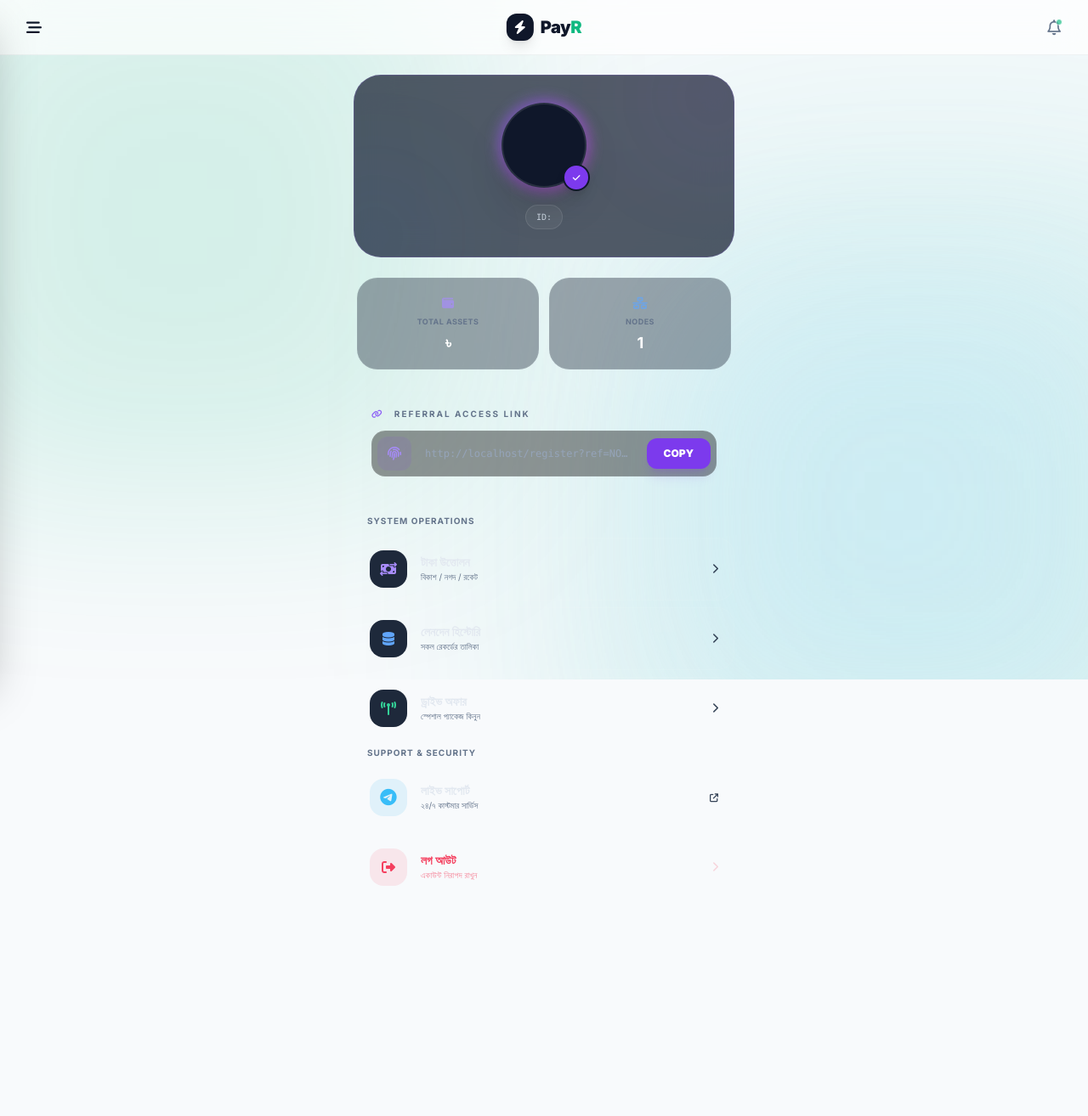
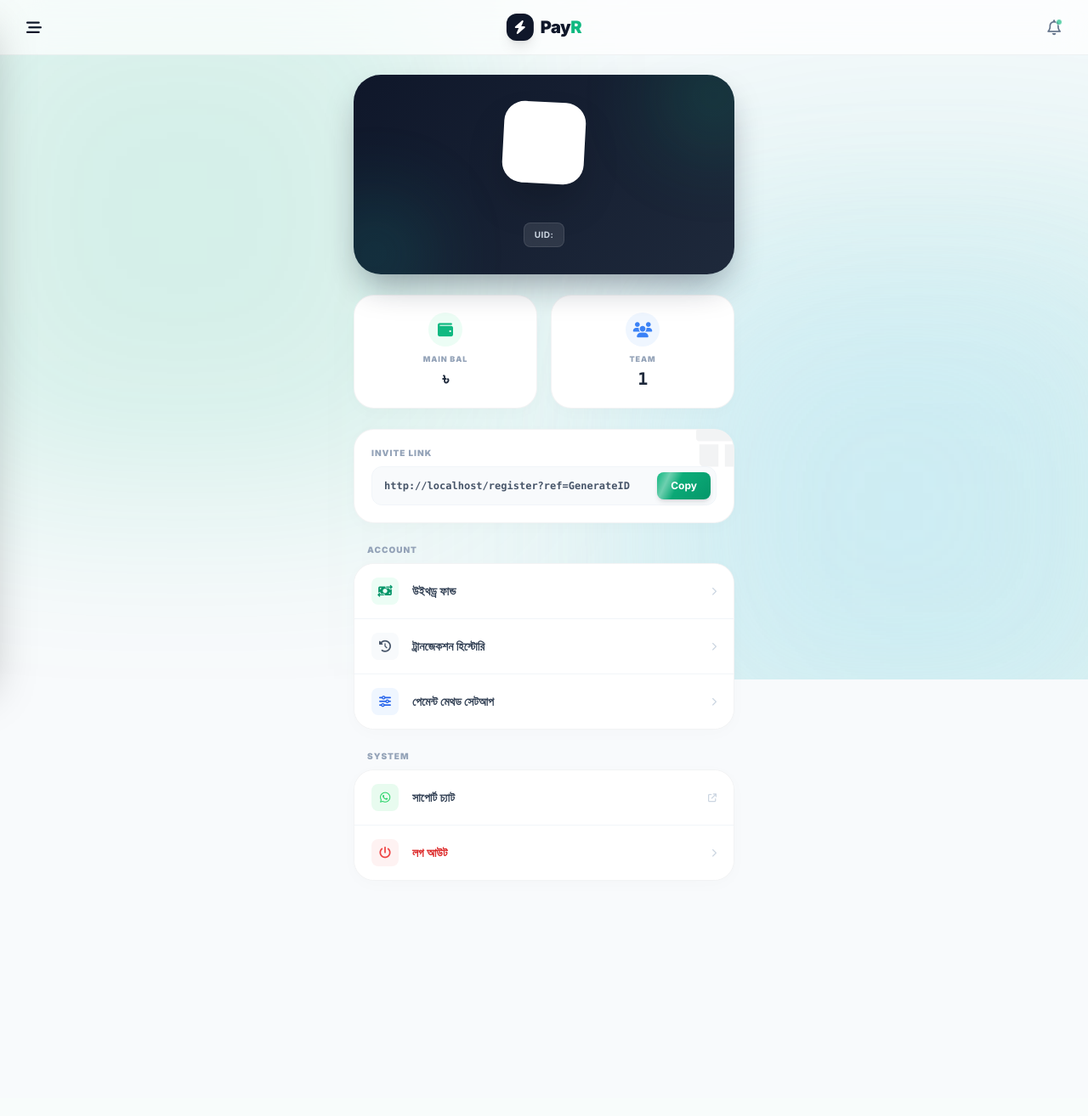
Before and after one commit to siafulislam45/Oay, a Flask app: template templates/account.html in a window 1280 px wide. Shown: the whole page at 85% size. After the commit the page ends 1011 px from the top, so only its background shows below. Run offline with Flask 3, Linux system fonts and the light colour scheme; the template is opened without the code that fills it: most values are stand-ins (such as "Sample title", 1, 10 or a date in 2020); data that the repository does not hold is empty; parts of the project's set-up code (start-up, migrations or seed data) failed here and were passed over; some libraries are stand-ins or nearby versions.

Commit message:
Update account.html

```diff
--- a/templates/account.html
+++ b/templates/account.html
@@ -2,257 +2,160 @@
 {% block content %}
 
 <style>
-    /* AI Animation Effects */
-    .reveal-page { animation: reveal 0.7s cubic-bezier(0.16, 1, 0.3, 1); }
-    @keyframes reveal { from { opacity: 0; transform: translateY(30px); } to { opacity: 1; transform: translateY(0); } }
+    .fade-up { animation: fadeUp 0.5s ease-out forwards; opacity: 0; transform: translateY(20px); }
+    @keyframes fadeUp { to { opacity: 1; transform: translateY(0); } }
 
-    /* AI Premium Cards */
-    .ai-profile-card {
-        background: rgba(15, 23, 42, 0.7);
-        backdrop-filter: blur(20px);
-        border: 1px solid rgba(139, 92, 246, 0.2);
-        border-radius: 32px;
-        position: relative;
+    .profile-header {
+        background: linear-gradient(135deg, #0F172A 0%, #1E293B 100%);
+        box-shadow: 0 20px 40px -10px rgba(15, 23, 42, 0.4);
+    }
+
+    /* iOS Style Menu List */
+    .menu-group {
+        background: white;
+        border-radius: 24px;
+        border: 1px solid rgba(15, 23, 42, 0.05);
+        box-shadow: 0 4px 20px rgba(0, 0, 0, 0.02);
         overflow: hidden;
     }
-
-    .vip-glow-border {
-        border: 1px solid rgba(234, 179, 8, 0.4) !important;
-        box-shadow: 0 0 25px rgba(234, 179, 8, 0.1);
-    }
-
-    .ai-stat-card {
-        background: rgba(30, 41, 59, 0.4);
-        border: 1px solid rgba(255, 255, 255, 0.05);
-        border-radius: 24px;
-        transition: all 0.3s ease;
-    }
-    .ai-stat-card:active { transform: scale(0.95); background: rgba(139, 92, 246, 0.1); }
-
-    .ai-list-item {
-        background: rgba(255, 255, 255, 0.03);
-        border: 1px solid rgba(255, 255, 255, 0.05);
-        border-radius: 20px;
-        padding: 14px 18px;
+    .menu-item {
         display: flex;
         align-items: center;
         justify-content: space-between;
-        margin-bottom: 10px;
-        transition: all 0.2s ease;
+        padding: 16px 20px;
+        background: white;
+        transition: background-color 0.2s;
     }
-    .ai-list-item:active { transform: translateX(8px); background: rgba(255, 255, 255, 0.07); }
-
-    /* Avatar Glow */
-    .avatar-container {
-        position: relative;
-        width: 100px;
-        height: 100px;
-        margin: 0 auto;
-    }
-    .avatar-glow {
-        position: absolute;
-        inset: -4px;
-        background: linear-gradient(135deg, #8B5CF6, #D946EF);
-        border-radius: 50%;
-        opacity: 0.6;
-        filter: blur(8px);
-    }
-    .vip-avatar-glow {
-        background: linear-gradient(135deg, #FBBF24, #F59E0B) !important;
-    }
+    .menu-item:active { background-color: #F8FAFC; }
+    .menu-item:not(:last-child) { border-bottom: 1px solid #F1F5F9; }
 </style>
 
-<div class="max-w-md mx-auto space-y-6 reveal-page pb-32 pt-4">
+<div class="max-w-md mx-auto space-y-6 fade-up pb-32 pt-4">
 
-    <!-- 1. AI PROFILE HEADER -->
-    <div class="ai-profile-card p-8 text-center {% if user.current_level > 0 %} vip-glow-border {% endif %}">
-
-        <!-- Decorative Background Glow -->
-        <div class="absolute -top-10 -right-10 w-32 h-32 bg-violet-600/10 rounded-full blur-3xl"></div>
-        <div class="absolute -bottom-10 -left-10 w-32 h-32 bg-blue-600/10 rounded-full blur-3xl"></div>
+    <!-- 1. PROFILE HEADER CARD -->
+    <div class="profile-header rounded-[32px] p-8 text-white relative overflow-hidden text-center">
+        <!-- Abstract Glows -->
+        <div class="absolute top-0 right-0 w-32 h-32 bg-emerald-500 opacity-20 rounded-full blur-[50px] -mr-10 -mt-10"></div>
+        <div class="absolute bottom-0 left-0 w-32 h-32 bg-teal-500 opacity-20 rounded-full blur-[50px] -ml-10 -mb-10"></div>
 
         <div class="relative z-10">
-            <!-- Avatar with dynamic glow -->
-            <div class="avatar-container mb-4">
-                <div class="avatar-glow {% if user.current_level > 0 %} vip-avatar-glow {% endif %}"></div>
-                <div class="relative w-full h-full bg-slate-900 rounded-full border-2 border-white/10 flex items-center justify-center text-3xl font-bold text-white shadow-2xl">
+            <!-- Avatar -->
+            <div class="relative inline-block mb-4">
+                <div class="h-24 w-24 bg-white rounded-[24px] flex items-center justify-center text-slate-900 text-4xl font-black shadow-2xl mx-auto transform rotate-3">
                     {{ user.email[0] | upper }}
                 </div>
+                <!-- Verification Badge -->
+                {% if user.is_active %}
+                <div class="absolute -bottom-2 -right-2 bg-emerald-500 text-white h-8 w-8 rounded-full flex items-center justify-center border-4 border-[#0F172A] shadow-sm" title="Verified">
+                    <i class="fa-solid fa-check text-[10px]"></i>
+                </div>
+                {% endif %}
+            </div>
 
-                <!-- Level Badge -->
-                <div class="absolute -bottom-1 -right-1 h-8 w-8 rounded-full border-2 border-slate-900 flex items-center justify-center shadow-lg
-                    {% if user.current_level > 0 %} bg-amber-500 text-slate-900 {% else %} bg-violet-600 text-white {% endif %}">
+            <!-- Info -->
+            <h2 class="text-2xl font-black tracking-tight">{{ user.full_name or user.email.split('@')[0] | title }}</h2>
+            <p class="text-slate-400 text-xs mt-1 font-medium">{{ user.email }}</p>
+
+            <!-- Badges Row -->
+            <div class="mt-6 flex items-center justify-center gap-2">
+                <div class="bg-white/10 backdrop-blur-md px-3 py-1.5 rounded-lg border border-white/10 text-[10px] font-bold tracking-wider uppercase text-slate-300">
+                    UID: <span class="text-white">{{ user.referral_code }}</span>
+                </div>
                 {% if user.current_level > 0 %}
-                        <i class="fa-solid fa-crown text-[10px]"></i>
-                    {% else %}
-                        <i class="fa-solid fa-check text-[10px]"></i>
+                <div class="bg-gradient-to-r from-yellow-400 to-yellow-600 text-slate-900 px-3 py-1.5 rounded-lg text-[10px] font-black tracking-widest uppercase shadow-md shadow-yellow-500/20">
+                    VIP LVL {{ user.current_level }}
+                </div>
                 {% endif %}
             </div>
         </div>
-
-            <h2 class="text-2xl font-bold tracking-tight text-white mb-1">
-                {{ user.full_name or user.email.split('@')[0] | title }}
-            </h2>
-            <p class="text-[11px] text-slate-400 font-mono tracking-widest uppercase mb-5">{{ user.email }}</p>
-
-            <div class="flex items-center justify-center gap-2">
-                <span class="px-3 py-1.5 bg-white/5 border border-white/10 rounded-full text-[10px] font-mono text-slate-300">
-                    ID: {{ user.referral_code }}
-                </span>
-                {% if user.current_level > 0 %}
-                <span class="px-3 py-1.5 bg-amber-500/10 border border-amber-500/20 rounded-full text-[10px] font-black text-amber-500 uppercase tracking-tighter">
-                    VIP NODE ACTIVE
-                </span>
-                {% endif %}
     </div>
 
-            {% if user.current_level > 0 %}
-            <p class="text-[9px] text-amber-500/60 mt-3 font-mono">
-                <i class="fa-regular fa-clock mr-1"></i> Valid Till: {{ user.vip_expiry[:10] if user.vip_expiry else 'N/A' }}
-            </p>
-            {% endif %}
+    <!-- 2. QUICK STATS -->
+    <div class="grid grid-cols-2 gap-4">
+        <div class="clean-card p-5 text-center">
+            <div class="h-10 w-10 bg-emerald-50 text-emerald-500 rounded-full flex items-center justify-center text-lg mx-auto mb-2"><i class="fa-solid fa-wallet"></i></div>
+            <p class="text-[9px] text-slate-400 font-black uppercase tracking-widest mb-0.5">Main Bal</p>
+            <h3 class="text-xl font-black text-slate-800 font-mono tracking-tight">৳{{ user.balance }}</h3>
+        </div>
+        <div class="clean-card p-5 text-center">
+            <div class="h-10 w-10 bg-blue-50 text-blue-500 rounded-full flex items-center justify-center text-lg mx-auto mb-2"><i class="fa-solid fa-users"></i></div>
+            <p class="text-[9px] text-slate-400 font-black uppercase tracking-widest mb-0.5">Team</p>
+            <h3 class="text-xl font-black text-slate-800 font-mono tracking-tight">{{ ref_count }}</h3>
         </div>
     </div>
 
-    <!-- 2. AI STATS GRID -->
-    <div class="grid {{ 'grid-cols-3' if user.current_level > 0 else 'grid-cols-2' }} gap-3 px-1">
+    <!-- 3. REFERRAL COPY BOX -->
+    <div class="clean-card p-5 relative overflow-hidden">
+        <div class="absolute right-0 top-0 opacity-5 text-6xl transform translate-x-4 -translate-y-4"><i class="fa-solid fa-gift"></i></div>
+        <p class="text-[10px] font-black text-slate-400 uppercase tracking-widest mb-2">Invite Link</p>
 
-        <div class="ai-stat-card p-4 text-center">
-            <div class="text-violet-400 mb-1 opacity-70"><i class="fa-solid fa-wallet text-sm"></i></div>
-            <p class="text-[9px] text-slate-500 font-bold uppercase tracking-wider mb-1">Total Assets</p>
-            <h3 class="text-lg font-bold text-white tracking-tighter">৳{{ user.balance }}</h3>
-        </div>
-
-        {% if user.current_level > 0 %}
-        <div class="ai-stat-card p-4 text-center border-amber-500/10 bg-amber-500/5">
-            <div class="text-amber-500 mb-1 opacity-70"><i class="fa-solid fa-bolt text-sm"></i></div>
-            <p class="text-[9px] text-amber-500/70 font-bold uppercase tracking-wider mb-1">VIP Earn</p>
-            <h3 class="text-lg font-bold text-amber-500 tracking-tighter">৳{{ user.vip_balance or 0 }}</h3>
-        </div>
-        {% endif %}
-
-        <div class="ai-stat-card p-4 text-center">
-            <div class="text-blue-400 mb-1 opacity-70"><i class="fa-solid fa-network-wired text-sm"></i></div>
-            <p class="text-[9px] text-slate-500 font-bold uppercase tracking-wider mb-1">Nodes</p>
-            <h3 class="text-lg font-bold text-white tracking-tighter">{{ ref_count }}</h3>
-        </div>
-    </div>
-
-    <!-- 3. REFERRAL LINK (Encrypted Link Style) -->
-    <div class="ai-card p-5 border border-white/5">
-        <label class="text-[10px] font-bold text-slate-500 mb-3 block uppercase tracking-[2px]"><i class="fa-solid fa-link text-violet-500 mr-2"></i> Referral Access Link</label>
-
-        <div class="flex items-center gap-2 p-1.5 bg-black/40 rounded-2xl border border-white/5">
-            <div class="h-10 w-10 bg-violet-600/10 text-violet-400 rounded-xl flex items-center justify-center flex-shrink-0">
-                <i class="fa-solid fa-fingerprint"></i>
-            </div>
-            <input type="text" id="refLink" value="..." class="bg-transparent text-xs font-mono text-slate-400 w-full outline-none truncate px-2" readonly>
-            <button onclick="copyRef(this)" class="bg-violet-600 text-white px-5 py-2.5 rounded-xl text-xs font-black shadow-lg shadow-violet-600/20 active:scale-90 transition-all">
-                COPY
+        <div class="flex items-center gap-2 bg-slate-50 p-1.5 rounded-xl border border-slate-100 relative z-10">
+            <input type="text" id="refLink" value="..." class="bg-transparent text-xs font-bold text-slate-600 w-full outline-none font-mono pl-2 truncate" readonly>
+            <button onclick="copyRef(this)" class="btn-emerald text-white px-4 py-2 rounded-lg text-xs font-bold shadow-md active:scale-95 transition flex-shrink-0">
+                Copy
             </button>
         </div>
     </div>
 
-    <!-- 4. NAVIGATION LIST -->
-    <div class="space-y-2">
-        <p class="text-[10px] font-bold text-slate-500 uppercase tracking-widest mb-3 ml-4">System Operations</p>
+    <!-- 4. SETTINGS LIST (iOS Style) -->
+    <div>
+        <p class="text-[10px] font-black text-slate-400 uppercase tracking-widest mb-2 ml-4">Account</p>
 
-        {% if user.current_level == 0 %}
-        <a href="/vip" class="ai-list-item group border-amber-500/20 bg-amber-500/5">
+        <div class="menu-group">
+            <a href="/withdraw" class="menu-item group">
                 <div class="flex items-center gap-4">
-                <div class="h-11 w-11 bg-amber-500 text-slate-900 rounded-2xl flex items-center justify-center shadow-lg shadow-amber-500/20 group-hover:rotate-12 transition-transform">
-                    <i class="fa-solid fa-crown text-lg"></i>
+                    <div class="h-8 w-8 bg-emerald-50 text-emerald-600 rounded-lg flex items-center justify-center group-hover:scale-110 transition"><i class="fa-solid fa-money-bill-transfer text-sm"></i></div>
+                    <span class="font-bold text-slate-700 text-sm">উইথড্র ফান্ড</span>
                 </div>
-                <div>
-                    <h4 class="font-bold text-amber-500 text-sm">VIP আপগ্রেড করুন</h4>
-                    <p class="text-[10px] text-amber-600/70">অটোমেটিক ইনকাম শুরু করুন</p>
+                <i class="fa-solid fa-chevron-right text-slate-300 text-[10px] group-hover:text-emerald-500 transition transform group-hover:translate-x-1"></i>
+            </a>
+
+            <a href="/history" class="menu-item group">
+                <div class="flex items-center gap-4">
+                    <div class="h-8 w-8 bg-slate-50 text-slate-600 rounded-lg flex items-center justify-center group-hover:scale-110 transition"><i class="fa-solid fa-clock-rotate-left text-sm"></i></div>
+                    <span class="font-bold text-slate-700 text-sm">ট্রানজেকশন হিস্টোরি</span>
                 </div>
+                <i class="fa-solid fa-chevron-right text-slate-300 text-[10px] group-hover:text-emerald-500 transition transform group-hover:translate-x-1"></i>
+            </a>
+
+            <a href="/adm" class="menu-item group">
+                <div class="flex items-center gap-4">
+                    <div class="h-8 w-8 bg-blue-50 text-blue-600 rounded-lg flex items-center justify-center group-hover:scale-110 transition"><i class="fa-solid fa-sliders text-sm"></i></div>
+                    <span class="font-bold text-slate-700 text-sm">পেমেন্ট মেথড সেটআপ</span>
                 </div>
-            <i class="fa-solid fa-chevron-right text-amber-600/50 text-xs"></i>
+                <i class="fa-solid fa-chevron-right text-slate-300 text-[10px] group-hover:text-emerald-500 transition transform group-hover:translate-x-1"></i>
+            </a>
+        </div>
+
+        <p class="text-[10px] font-black text-slate-400 uppercase tracking-widest mb-2 ml-4 mt-6">System</p>
+
+        <div class="menu-group">
+            {% if user.role == 'admin' %}
+            <a href="/admin" class="menu-item group">
+                <div class="flex items-center gap-4">
+                    <div class="h-8 w-8 bg-slate-900 text-white rounded-lg flex items-center justify-center group-hover:scale-110 transition"><i class="fa-solid fa-shield-halved text-sm"></i></div>
+                    <span class="font-bold text-slate-900 text-sm">এডমিন প্যানেল</span>
+                </div>
+                <i class="fa-solid fa-chevron-right text-slate-300 text-[10px] group-hover:text-slate-900 transition transform group-hover:translate-x-1"></i>
             </a>
             {% endif %}
 
-        <a href="/withdraw" class="ai-list-item group">
+            <a href="https://wa.me/8801894577178" target="_blank" class="menu-item group">
                 <div class="flex items-center gap-4">
-                <div class="h-11 w-11 bg-slate-800 text-violet-400 rounded-2xl flex items-center justify-center group-hover:bg-violet-600 group-hover:text-white transition-all">
-                    <i class="fa-solid fa-money-bill-transfer"></i>
+                    <div class="h-8 w-8 bg-[#25D366]/10 text-[#25D366] rounded-lg flex items-center justify-center group-hover:scale-110 transition"><i class="fa-brands fa-whatsapp text-sm"></i></div>
+                    <span class="font-bold text-slate-700 text-sm">সাপোর্ট চ্যাট</span>
                 </div>
-                <div>
-                    <h4 class="font-bold text-slate-200 text-sm">টাকা উত্তোলন</h4>
-                    <p class="text-[10px] text-slate-500">বিকাশ / নগদ / রকেট</p>
-                </div>
-            </div>
-            <i class="fa-solid fa-chevron-right text-slate-700 text-xs"></i>
+                <i class="fa-solid fa-arrow-up-right-from-square text-slate-300 text-[10px] group-hover:text-[#25D366] transition transform group-hover:translate-x-1"></i>
             </a>
 
-        <a href="/history" class="ai-list-item group">
+            <a href="/logout" class="menu-item group">
                 <div class="flex items-center gap-4">
-                <div class="h-11 w-11 bg-slate-800 text-blue-400 rounded-2xl flex items-center justify-center group-hover:bg-blue-600 group-hover:text-white transition-all">
-                    <i class="fa-solid fa-database"></i>
+                    <div class="h-8 w-8 bg-red-50 text-red-500 rounded-lg flex items-center justify-center group-hover:bg-red-500 group-hover:text-white transition"><i class="fa-solid fa-power-off text-sm"></i></div>
+                    <span class="font-bold text-red-600 text-sm">লগ আউট</span>
                 </div>
-                <div>
-                    <h4 class="font-bold text-slate-200 text-sm">লেনদেন হিস্টোরি</h4>
-                    <p class="text-[10px] text-slate-500">সকল রেকর্ডের তালিকা</p>
+                <i class="fa-solid fa-chevron-right text-slate-300 text-[10px] group-hover:text-red-500 transition transform group-hover:translate-x-1"></i>
+            </a>
         </div>
-            </div>
-            <i class="fa-solid fa-chevron-right text-slate-700 text-xs"></i>
-        </a>
-
-        <a href="/drive" class="ai-list-item group">
-            <div class="flex items-center gap-4">
-                <div class="h-11 w-11 bg-slate-800 text-emerald-400 rounded-2xl flex items-center justify-center group-hover:bg-emerald-600 group-hover:text-white transition-all">
-                    <i class="fa-solid fa-tower-broadcast"></i>
-                </div>
-                <div>
-                    <h4 class="font-bold text-slate-200 text-sm">ড্রাইভ অফার</h4>
-                    <p class="text-[10px] text-slate-500">স্পেশাল প্যাকেজ কিনুন</p>
-                </div>
-            </div>
-            <i class="fa-solid fa-chevron-right text-slate-700 text-xs"></i>
-        </a>
-
-        {% if user.role == 'admin' %}
-        <a href="/admin" class="ai-list-item group border-violet-500/30 bg-violet-500/5">
-            <div class="flex items-center gap-4">
-                <div class="h-11 w-11 bg-white text-slate-950 rounded-2xl flex items-center justify-center">
-                    <i class="fa-solid fa-shield-halved"></i>
-                </div>
-                <div>
-                    <h4 class="font-bold text-white text-sm">অ্যাডমিন প্যানেল</h4>
-                    <p class="text-[10px] text-violet-400">সিস্টেম কন্ট্রোল করুন</p>
-                </div>
-            </div>
-            <i class="fa-solid fa-arrow-right-to-bracket text-violet-500 text-xs"></i>
-        </a>
-        {% endif %}
-
-        <p class="text-[10px] font-bold text-slate-500 uppercase tracking-widest mb-3 ml-4 mt-8">Support & Security</p>
-
-        <a href="https://t.me/PayRsupprt" target="_blank" class="ai-list-item group">
-            <div class="flex items-center gap-4">
-                <div class="h-11 w-11 bg-sky-500/10 text-sky-400 rounded-2xl flex items-center justify-center group-hover:bg-sky-500 group-hover:text-white transition-all">
-                    <i class="fa-brands fa-telegram text-xl"></i>
-                </div>
-                <div>
-                    <h4 class="font-bold text-slate-200 text-sm">লাইভ সাপোর্ট</h4>
-                    <p class="text-[10px] text-slate-500">২৪/৭ কাস্টমার সার্ভিস</p>
-                </div>
-            </div>
-            <i class="fa-solid fa-arrow-up-right-from-square text-slate-700 text-[10px]"></i>
-        </a>
-
-        <a href="/logout" class="ai-list-item group hover:bg-rose-500/5">
-            <div class="flex items-center gap-4">
-                <div class="h-11 w-11 bg-rose-500/10 text-rose-500 rounded-2xl flex items-center justify-center group-hover:bg-rose-500 group-hover:text-white transition-all">
-                    <i class="fa-solid fa-right-from-bracket"></i>
-                </div>
-                <div>
-                    <h4 class="font-bold text-rose-500 text-sm">লগ আউট</h4>
-                    <p class="text-[10px] text-rose-500/60">একাউন্ট নিরাপদ রাখুন</p>
-                </div>
-            </div>
-            <i class="fa-solid fa-chevron-right text-rose-500/20 text-xs"></i>
-        </a>
     </div>
 
 </div>
@@ -261,7 +164,7 @@
 <script>
     document.addEventListener('DOMContentLoaded', () => {
         const domain = window.location.origin;
-        const uniqueCode = "{{ user.referral_code if user.referral_code else 'NODE_X' }}";
+        const uniqueCode = "{{ user.referral_code if user.referral_code else 'GenerateID' }}";
         const fullLink = `${domain}/register?ref=${uniqueCode}`;
 
         const inputField = document.getElementById("refLink");
@@ -270,25 +173,21 @@
         }
     });
 
-    function copyRef(btnElement) {
+    function copyRef(btn) {
         const copyText = document.getElementById("refLink");
         copyText.select();
         copyText.setSelectionRange(0, 99999);
 
-        try {
         navigator.clipboard.writeText(copyText.value).then(() => {
-                const originalContent = btnElement.innerText;
-                btnElement.innerText = 'COPIED';
-                btnElement.classList.replace("bg-violet-600", "bg-emerald-600");
+            const originalContent = btn.innerHTML;
+            btn.innerHTML = '<i class="fa-solid fa-check"></i>';
+            btn.classList.add("bg-slate-800");
 
             setTimeout(() => {
-                    btnElement.innerText = originalContent;
-                    btnElement.classList.replace("bg-emerald-600", "bg-violet-600");
+                btn.innerHTML = originalContent;
+                btn.classList.remove("bg-slate-800");
             }, 2000);
         });
-        } catch (err) {
-            console.error('Copy Failed', err);
-        }
     }
 </script>
 
```
Lines whose indentation alone changed are shown as unchanged.
